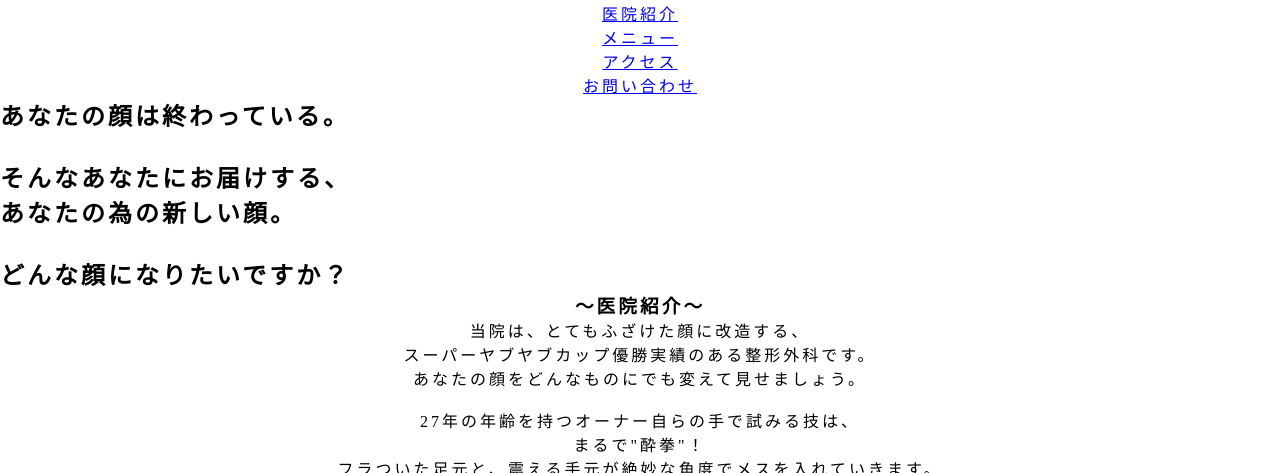
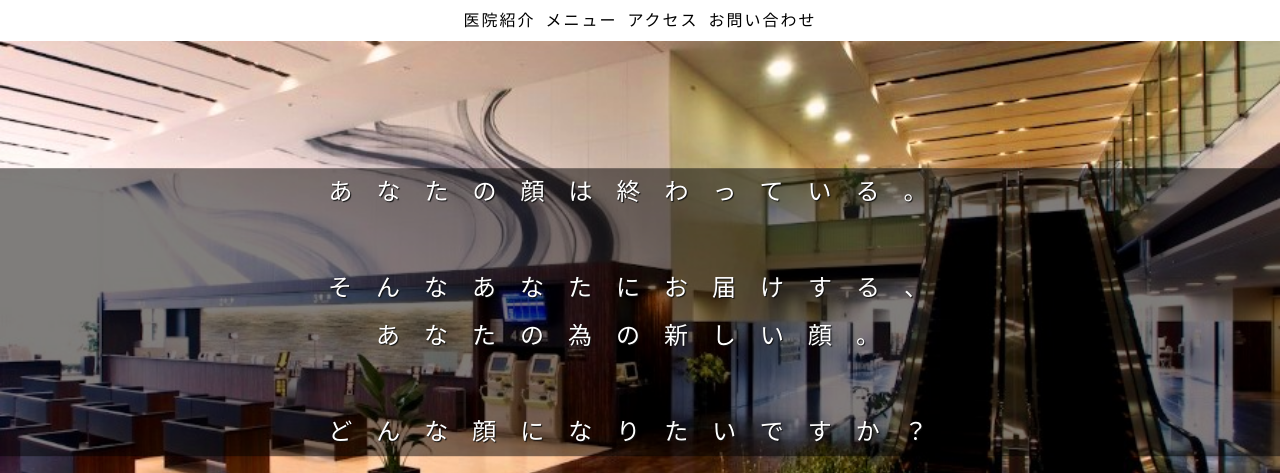
Before and after one commit to testarocom/want-face, a plain HTML site: page index.html in a window 1280 px wide. Shown: the part 327-800 px from the top of the page. Drawn offline with Linux system fonts and the light colour scheme.

Commit message:
Update stylesheet.css

```diff
--- a/stylesheet.css
+++ b/stylesheet.css
@@ -20,7 +20,56 @@ ul{
 }
 @media(max-width:768px){
     .container{
+        width:100%;
+    }
+    .h-container{
+        width:100%;
+    }
+}
+.mincho{
+    font-family: 游明朝;
+}
+.btn{
+    text-decoration: none;
+    color:#000;
+}
+.btn:visited{
+    color:#000;
+}
+.btn:hover{
+    background:#666;
+    border-radius: 3px;
+    color:#fff;
+}
 
+h3{
+    font-size:30px;
+    display: inline-block;
+    border-bottom:2px solid #555;
+    margin-bottom:20px;
+}
+
+/*----------header----------*/
+header ul{
+    display: flex;
+    justify-content: center;
+    padding:0;
+}
+header a{
+    padding:0 5px;
+    letter-spacing: 2px;
+    display: inline-block;
+    line-height:2.5em;
+}
+@media (max-width:768px){
+    header img{
+        width:100%;
+        max-width:450px;
+    }
+}
+/*----------top----------*/
+.top-wrapper{
+    background:url(img/topphoto.jpg) center center;
     background-size:cover;
     height:600px;
     position: relative;
```
